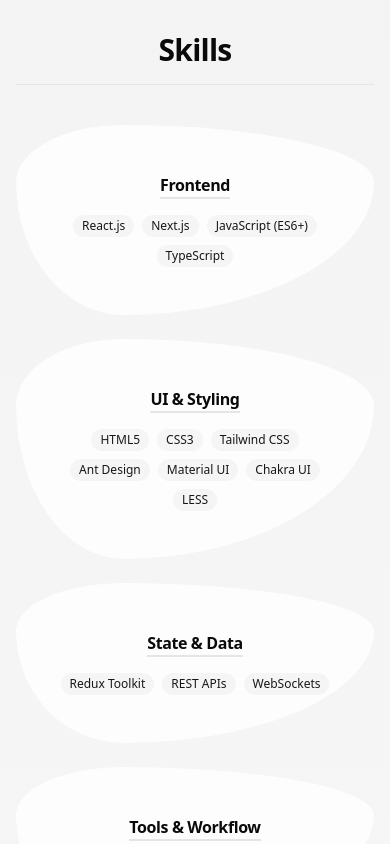
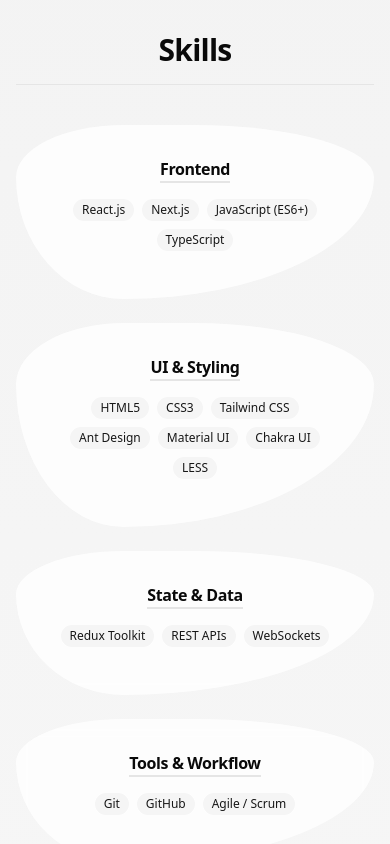
Before and after one commit to harmil007/my-portfolio, a Next.js app: page / in a window 390 px wide. Shown: the part 1540-2384 px from the top of the page. Built offline with nearby package versions, Linux system fonts and the light colour scheme.

Commit message:
Skill card UI changes for mobile

```diff
--- a/app/page.tsx
+++ b/app/page.tsx
@@ -1,5 +1,5 @@
 import { Navbar } from "@/components/layout/navbar";
-import Hero from "@/components/sections/Hero/Hero";
+import Hero from "@/components/sections/Hero/hero";
 import About from "@/components/sections/about";
 import Skills from "@/components/sections/skills";
 import Experience from "@/components/sections/experience";
--- a/components/sections/Hero/index.ts
+++ b/components/sections/Hero/index.ts
@@ -1,2 +1,2 @@
-export { default as Hero } from "./Hero";
+export { default as Hero } from "./hero";
 export { InteractiveCube } from "./components";
--- a/components/sections/skills.tsx
+++ b/components/sections/skills.tsx
@@ -71,7 +71,7 @@ export default function Skills() {
               variants={item}
               className="
       relative
-      rounded-[30%_70%_70%_30%/30%_30%_70%_70%]
+      rounded-[30%_50%_70%_30%/30%_30%_70%_70%]
       bg-card/80
       backdrop-blur
       transition-all duration-300
@@ -83,7 +83,8 @@ export default function Skills() {
       w-full
       max-w-100
       h-max
-      py-12
+      pb-12
+      pt-8
     "
             >
               {/* Glow gradient */}
@@ -105,7 +106,7 @@ export default function Skills() {
                 {category}
               </h3>
 
-              <div className="flex flex-wrap gap-2 justify-center px-8">
+              <div className="flex flex-wrap gap-2 justify-center px-10">
                 {items.map((skill) => (
                   <Badge
                     key={skill}
```
